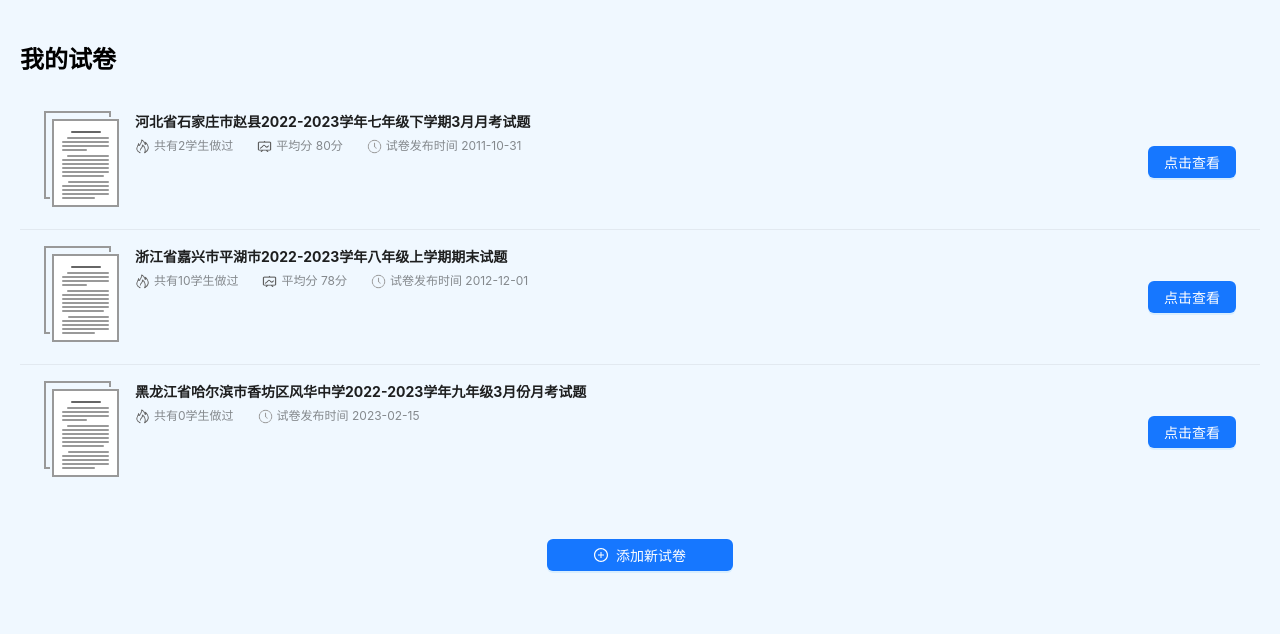
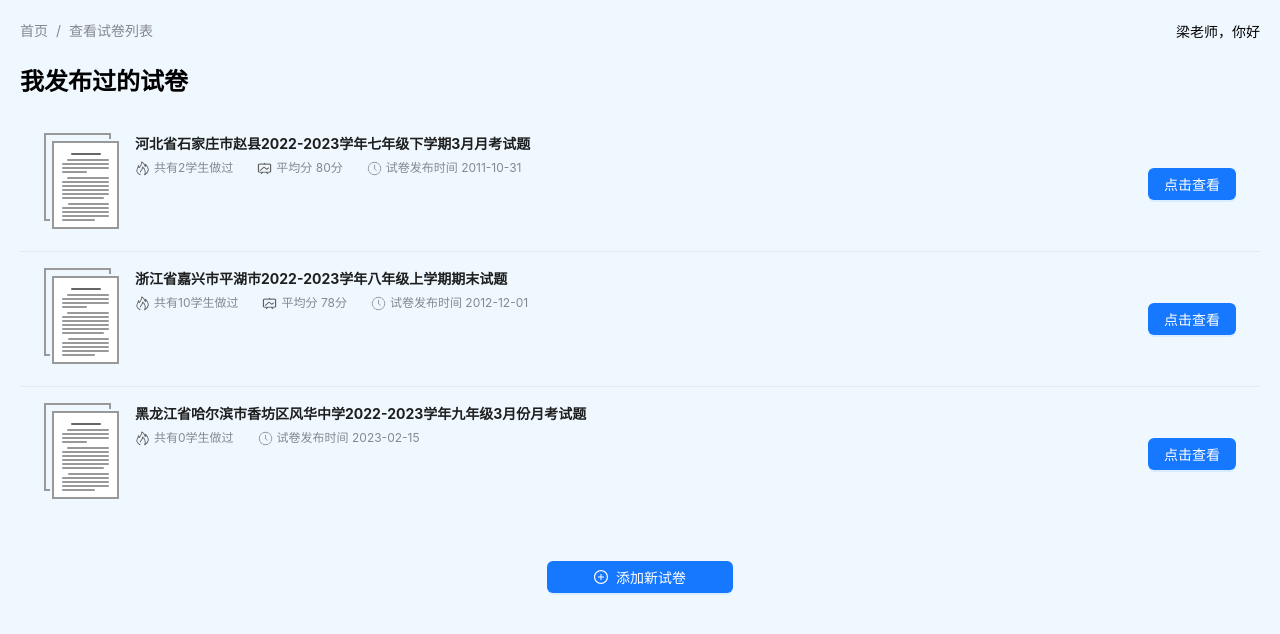
Before and after one commit to vkgo/OCRAutoScore, a React (Create React App) app in the folder score_web/: page /teacher/list in a window 1280 px wide. Shown: the top 634 px of the page. Built offline with nearby package versions, Linux system fonts and the light colour scheme.

Commit message:
为教师页面添加了面包屑头部

```diff
--- /dev/null
+++ b/score_web/src/components/PaperList/PaperList.tsx
@@ -0,0 +1,67 @@
+import PaperListItem from "@/ts/interface/paperListItem_interface";
+import React from "react";
+import {List, Button } from 'antd'
+const PaperList: React.FC = () => {
+    let dataSource: PaperListItem[] = [
+        {
+            id: 0,
+            title: "河北省石家庄市赵县2022-2023学年七年级下学期3月月考试题",
+            time:'2011-10-31',
+            hot: 2,
+            avarageScore: 80
+        },
+        {
+            id: 0,
+            title: "浙江省嘉兴市平湖市2022-2023学年八年级上学期期末试题",
+            time:'2012-12-01',
+            hot: 10,
+            avarageScore:78
+        },
+        {
+            id: 0,
+            title: "黑龙江省哈尔滨市香坊区风华中学2022-2023学年九年级3月份月考试题",
+            time:'2023-02-15',
+            hot: 0
+        },
+    ]
+
+    const descriptionHtml = (item: PaperListItem) => {
+        return (
+            <div className="description_container">
+                <div className="tag_container">
+                    <img src={require("@/assets/hot.png")} alt="热度图标"/>
+                    <span>共有{item.hot}学生做过</span>
+                </div>
+                {  item.avarageScore ? (
+                    <div className="tag_container">
+                        <img src={require("@/assets/averageScore.png")} alt="平均分图标"/>
+                        <span>平均分 {item.avarageScore}分</span>
+                    </div>): null
+                }
+                <div className="tag_container">
+                    <img src={require("@/assets/time.png")} alt="上传时间图标"/>
+                    <span>试卷发布时间 {item.time}</span>
+                </div>
+            </div>
+        )
+    }
+
+    return (
+        <List
+            dataSource={dataSource}
+            size="large"
+            renderItem={(item: PaperListItem)=>(
+                <List.Item key={item.id}>
+                    <List.Item.Meta
+                        avatar={<img src={require("@/assets/paper.png")} alt="试卷图标"/>}
+                        title={<span>{item.title}</span>}
+                        description={descriptionHtml(item)}
+                    />
+                    <Button type="primary">点击查看</Button>
+                </List.Item>
+            )}
+        />
+    )
+}
+
+export default PaperList;
--- a/score_web/src/index.tsx
+++ b/score_web/src/index.tsx
@@ -7,9 +7,7 @@ const root = ReactDOM.createRoot(
   document.getElementById('root') as HTMLElement
 );
 root.render(
-  <React.StrictMode>
     <Router>
        <App/>
     </Router>
-  </React.StrictMode>
 );
--- /dev/null
+++ b/score_web/src/pages/Student/DashBoard/DashBoard.tsx
@@ -0,0 +1,12 @@
+import React from "react"
+import { renderRoutes, RouteConfigComponentProps } from "react-router-config"
+interface DashBoardProps extends RouteConfigComponentProps {}
+const DashBoard: React.FC<DashBoardProps> = (props) => {
+    console.log(props)
+    return (
+        <div>
+            {renderRoutes(props.route.routes)}
+        </div>
+    )
+}
+export default DashBoard;
--- /dev/null
+++ b/score_web/src/pages/Student/PaperLibrary/PaperLibrary.tsx
@@ -0,0 +1,13 @@
+import PaperList from '@/components/PaperList/PaperList';
+import React from 'react';
+
+const PaperLibrary: React.FC = () => {
+    return (
+        <div>
+            <h2>题库</h2>
+            <PaperList/>
+        </div>
+    )
+}
+
+export default PaperLibrary;
--- a/score_web/src/pages/Teacher/DashBoard/DashBoard.less
+++ b/score_web/src/pages/Teacher/DashBoard/DashBoard.less
@@ -3,4 +3,14 @@
     height: 100%;
     padding: 20px;
     box-sizing: border-box;
+
+    .header {
+        display: flex;
+        justify-content:space-between;
+        align-items:center;
+
+        .name {
+            font-size: 14px;
+        }
+    }
 }
--- a/score_web/src/pages/Teacher/DashBoard/DashBoard.tsx
+++ b/score_web/src/pages/Teacher/DashBoard/DashBoard.tsx
@@ -1,11 +1,39 @@
 import React from "react"
-import { renderRoutes, RouteConfigComponentProps } from "react-router-config"
+import { RouteConfigComponentProps, renderRoutes } from "react-router-config"
+import { Link } from 'react-router-dom';
 import './DashBoard.less'
+import { Breadcrumb } from "antd"
 interface DashBoardProps extends RouteConfigComponentProps {}
+const breadcrumbNameMap: Record<string, string> = {
+    '/teacher': '首页',
+    '/teacher/list': '查看试卷列表',
+    '/teacher/list/add': '添加试卷',
+    '/teacher/list/detail/:id': '查看试卷详情',
+};
+interface BreadcrumbItemInterface {
+    title: string | JSX.Element,
+    key?: string
+}
 const DashBoard: React.FC<DashBoardProps> = (props) => {
-    console.log(props)
+    console.log('props:', props)
+    // 拆分当前路径
+    const pathSnippets = props.location.pathname.split('/').filter((i) => i);
+    console.log('pathSnippets:', pathSnippets)
+
+    const breadcrumbItems : BreadcrumbItemInterface[] = pathSnippets.map((_, index) => {
+        const url = `/${pathSnippets.slice(0, index + 1).join('/')}`;
+        return {
+            key: url,
+            title: url === '/teacher'? '首页':<Link to={url}>{breadcrumbNameMap[url]}</Link>,
+        };
+    });
+
     return (
         <div className="techer_dashboard_body">
+            <div className="header">
+                <Breadcrumb items = {breadcrumbItems}/>
+                <span className="name">梁老师，你好</span>
+            </div>
             {renderRoutes(props.route.routes)}
         </div>
     )
--- a/score_web/src/pages/Teacher/PaperBoard/PaperBoard.tsx
+++ b/score_web/src/pages/Teacher/PaperBoard/PaperBoard.tsx
@@ -1,77 +1,23 @@
 import React from "react"
-import {List, Button } from 'antd'
+import {Button } from 'antd'
 import {PlusCircleOutlined} from '@ant-design/icons'
 import './PaperBoard.less'
-interface PaperItemDataSource {
-    id: number;
-    title: string;
-    time: string;
-    hot: number; // 多少学生做过这份试卷
-    avarageScore?: number; // 平均分
-}
+import PaperList from "@/components/PaperList/PaperList"
+import { useHistory } from 'react-router-dom';
 const PaperBoard : React.FC = () => {
-    let dataSource: PaperItemDataSource[] = [
-        {
-            id: 0,
-            title: "河北省石家庄市赵县2022-2023学年七年级下学期3月月考试题",
-            time:'2011-10-31',
-            hot: 2,
-            avarageScore: 80
-        },
-        {
-            id: 0,
-            title: "浙江省嘉兴市平湖市2022-2023学年八年级上学期期末试题",
-            time:'2012-12-01',
-            hot: 10,
-            avarageScore:78
-        },
-        {
-            id: 0,
-            title: "黑龙江省哈尔滨市香坊区风华中学2022-2023学年九年级3月份月考试题",
-            time:'2023-02-15',
-            hot: 0
-        },
-    ]
-
-    const descriptionHtml = (item: PaperItemDataSource) => {
-        return (
-            <div className="description_container">
-                <div className="tag_container">
-                    <img src={require("@/assets/hot.png")} alt="热度图标"/>
-                    <span>共有{item.hot}学生做过</span>
-                </div>
-                {  item.avarageScore ? (
-                    <div className="tag_container">
-                        <img src={require("@/assets/averageScore.png")} alt="平均分图标"/>
-                        <span>平均分 {item.avarageScore}分</span>
-                    </div>): null
-                }
-                <div className="tag_container">
-                    <img src={require("@/assets/time.png")} alt="上传时间图标"/>
-                    <span>试卷发布时间 {item.time}</span>
-                </div>
-            </div>
-        )
-    }
+    const history = useHistory()
     return (
         <div>
-            <h2>我的试卷</h2>
-            <List
-                dataSource={dataSource}
-                size="large"
-                renderItem={(item: PaperItemDataSource)=>(
-                    <List.Item key={item.id}>
-                        <List.Item.Meta
-                            avatar={<img src={require("@/assets/paper.png")} alt="试卷图标"/>}
-                            title={<span>{item.title}</span>}
-                            description={descriptionHtml(item)}
-                        />
-                        <Button type="primary">点击查看</Button>
-                    </List.Item>
-                )}
-            />
+            <h2>我发布过的试卷</h2>
+            <PaperList/>
             <div className="button_container">
-                <Button type="primary" block icon={<PlusCircleOutlined/>} style={{width:'15%'}}>添加新试卷</Button>
+                <Button
+                    type="primary"
+                    block icon={<PlusCircleOutlined/>}
+                    style={{width:'15%'}}
+                    onClick={()=>{history.push("/teacher/list/add")}}>
+                         添加新试卷
+                </Button>
             </div>
         </div>
     )
--- a/score_web/src/routes/index.ts
+++ b/score_web/src/routes/index.ts
@@ -4,6 +4,9 @@ import TeacherDashBoard from '@/pages/Teacher/DashBoard/DashBoard'
 import AddPaperBoard from '@/pages/Teacher/AddPaperBoard/AddPaperBoard'
 import PaperBoard from '@/pages/Teacher/PaperBoard/PaperBoard'
 import PaperDetail from '@/pages/Teacher/PaperDetail/PaperDetail'
+import StudentDashBoard from '@/pages/Student/DashBoard/DashBoard'
+import PaperLibrary from '@/pages/Student/PaperLibrary/PaperLibrary';
+
 const routes:RouteConfig = [
     {
         path: '/login',
@@ -15,16 +18,27 @@ const routes:RouteConfig = [
         component:TeacherDashBoard,
         routes: [
             {
-                path: '/teacher/add',
+                path: '/teacher/list',
+                component: PaperBoard,
+                exact: true
+            },
+            {
+                path: '/teacher/list/add',
                 component: AddPaperBoard,
             },
             {
-                path: '/teacher/list',
-                component: PaperBoard,
-            },
+                path: '/teacher/list/detail/:id',
+                component: PaperDetail
+            }
+        ]
+    },
+    {
+        path: '/student',
+        component: StudentDashBoard,
+        routes: [
             {
-                path: '/teacher/detail/:id',
-                component: PaperDetail
+                path: '/student/papers',
+                component: PaperLibrary
             }
         ]
     }
--- /dev/null
+++ b/score_web/src/ts/interface/paperListItem_interface.ts
@@ -0,0 +1,7 @@
+export default interface PaperListItem {
+    id: number;
+    title: string;
+    time: string;
+    hot: number; // 多少学生做过这份试卷
+    avarageScore?: number; // 平均分
+}
```
